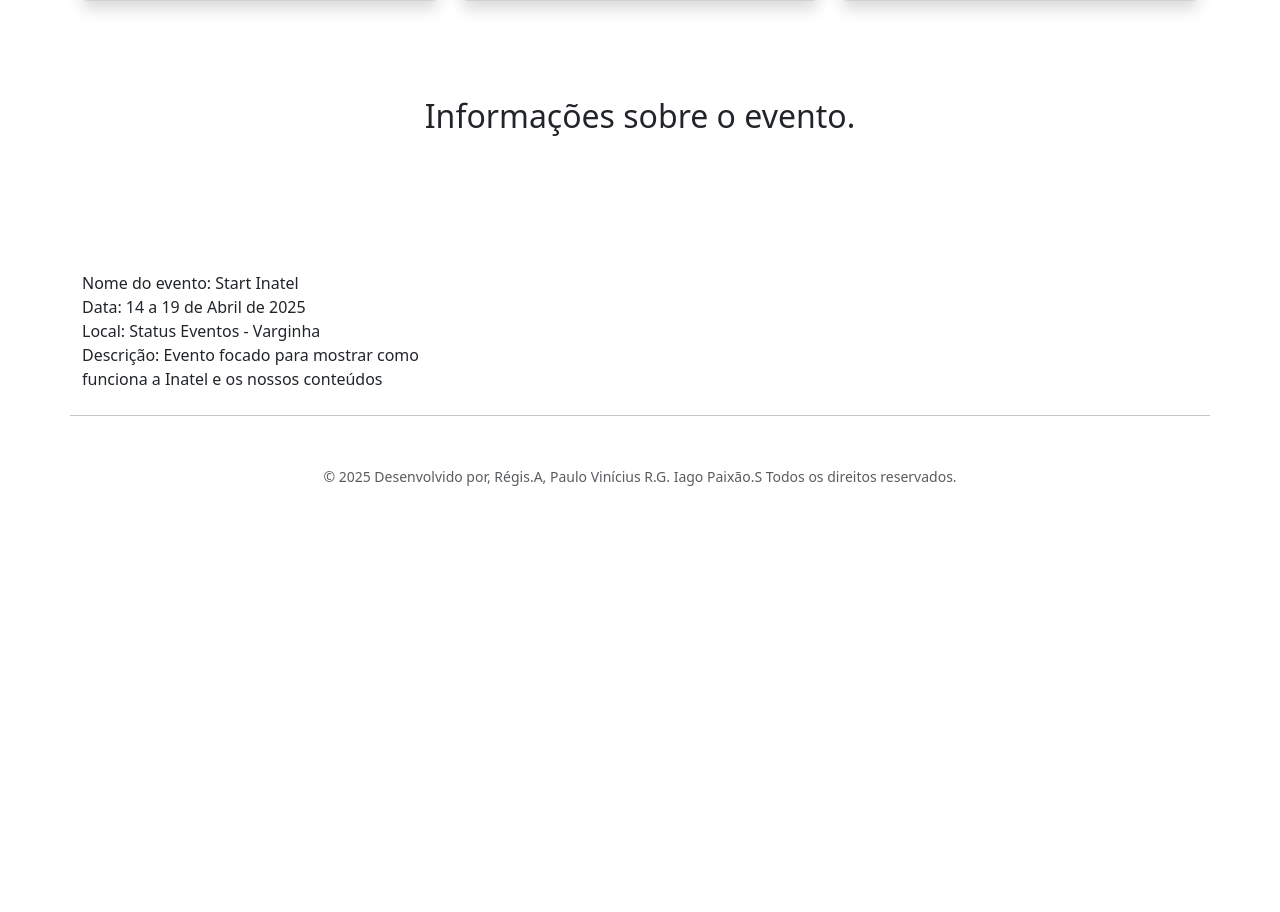
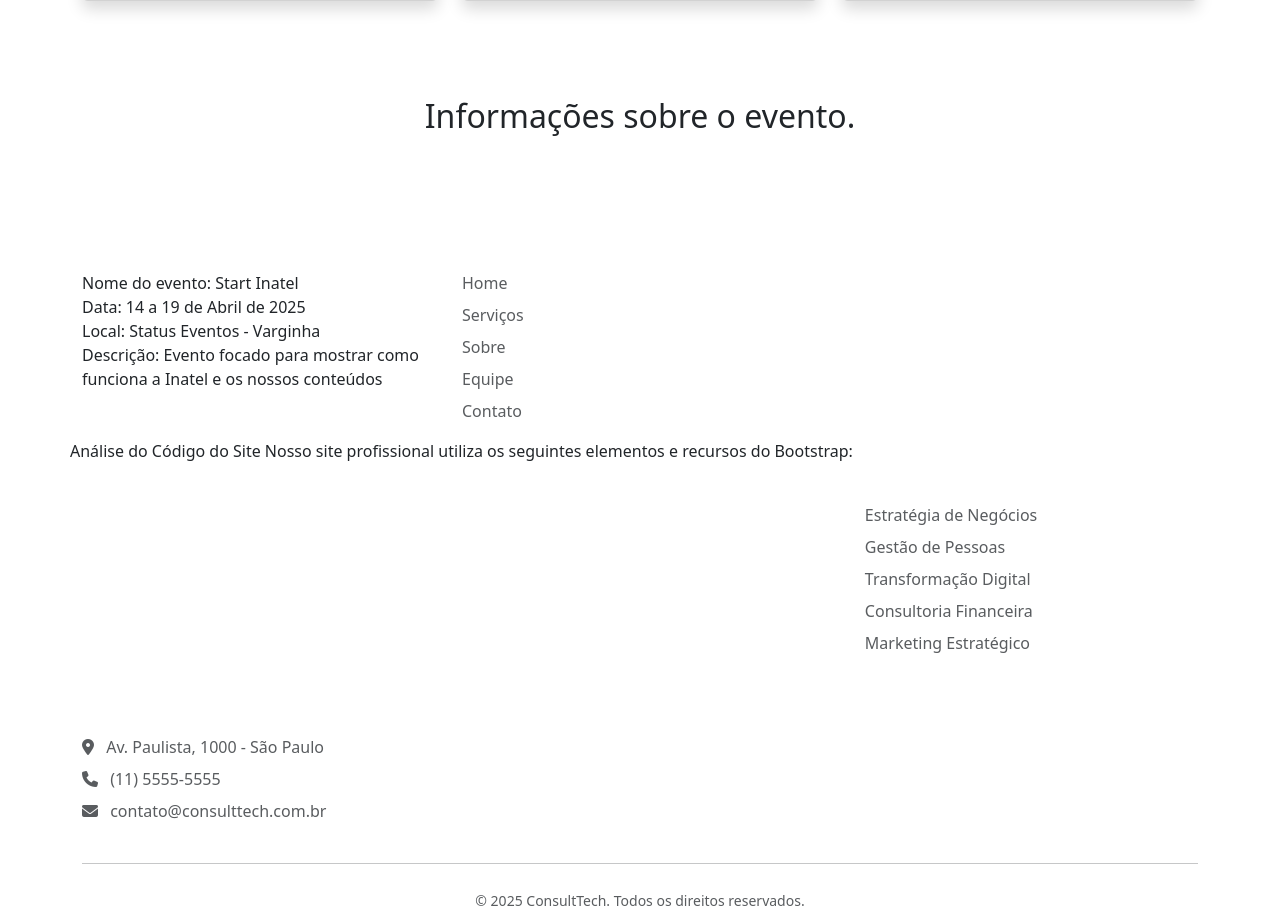
Before and after one commit to regisanael/PalestraBil, a PHP site: page / in a window 1280 px wide. Shown: the part 2680-3592 px from the top of the page. Before the commit the page ends 3166 px from the top, so only its background shows below. Run offline with PHP 8.4, Linux system fonts and the light colour scheme; data that the repository does not hold is empty.

Commit message:
Update index.php

```diff
--- a/index.php
+++ b/index.php
@@ -139,7 +139,7 @@ $palestrantes = [
                         </div>
                     </div>
                 </div>
-                <!-- palestrante 2 Ricardo Amorim-->
+                <!-- palestrante 2 Rafael Couto-->
                 <div class="col-md-4">
                     <div class="card shadow service-card">
                         <div class="card-body text-center p-4">
@@ -147,7 +147,7 @@ $palestrantes = [
                                 <i class="fas fa-users fa-2x"></i>
                             </div>
                             <img src="ricardo amorim 2.jfif" alt="">
-                            <h3 class="card-title h5 mb-3">Ricardo Amorim</h3>
+                            <h3 class="card-title h5 mb-3">Rafael Couto</h3>
                             <p class="card-text">Otimizamos o potencial da sua equipe com programas de desenvolvimento,
                                 treinamento e cultura organizacional.</p>
                             <a href="#" class="btn btn-outline-success mt-3">Quem Sou</a>
@@ -326,11 +326,52 @@ echo "Data: " . $evento["data"] . "<br>";
 echo "Local: " . $evento["local"] . "<br>";
 echo "Descrição: " . $evento["descrição"];
 ?>
+                <div class="social-icons">
+                    <a href="#" class="text-white me-3"><i class="fab fa-facebook-f"></i></a>
+                    <a href="#" class="text-white me-3"><i class="fab fa-twitter"></i></a>
+                    <a href="#" class="text-white me-3"><i class="fab fa-linkedin-in"></i></a>
+                    <a href="#" class="text-white"><i class="fab fa-instagram"></i></a>
+                </div>
+            </div>
+            <div class="col-md-2">
+                <h5 class="text-white mb-3">Links</h5>
+                <ul class="list-unstyled">
+                    <li class="mb-2"><a href="#" class="text-muted text-decoration-none">Home</a></li>
+                    <li class="mb-2"><a href="#servicos" class="text-muted text-decoration-none">Serviços</a></li>
+                    <li class="mb-2"><a href="#sobre" class="text-muted text-decoration-none">Sobre</a></li>
+                    <li class="mb-2"><a href="#equipe" class="text-muted text-decoration-none">Equipe</a></li>
+                    <li><a href="#contato" class="text-muted text-decoration-none">Contato</a></li>
+                </ul>
+            </div>
 
+            Análise do Código do Site
+            Nosso site profissional utiliza os seguintes elementos e recursos do Bootstrap:
+
+            <div class="col-md-3">
+                <h5 class="text-white mb-3">Serviços</h5>
+                <ul class="list-unstyled">
+                    <li class="mb-2"><a href="#" class="text-muted text-decoration-none">Estratégia de Negócios</a>
+                    </li>
+                    <li class="mb-2"><a href="#" class="text-muted text-decoration-none">Gestão de Pessoas</a></li>
+                    <li class="mb-2"><a href="#" class="text-muted text-decoration-none">Transformação Digital</a>
+                    </li>
+                    <li class="mb-2"><a href="#" class="text-muted text-decoration-none">Consultoria Financeira</a>
+                    </li>
+                    <li><a href="#" class="text-muted text-decoration-none">Marketing Estratégico</a></li>
+                </ul>
+            </div>
+            <div class="col-md-3">
+                <h5 class="text-white mb-3">Contato</h5>
+                <ul class="list-unstyled text-muted">
+                    <li class="mb-2"><i class="fas fa-map-marker-alt me-2"></i> Av. Paulista, 1000 - São Paulo</li>
+                    <li class="mb-2"><i class="fas fa-phone me-2"></i> (11) 5555-5555</li>
+                    <li class="mb-2"><i class="fas fa-envelope me-2"></i> contato@consulttech.com.br</li>
+                </ul>
+            </div>
         </div>
         <hr class="my-4 bg-secondary">
         <div class="text-center text-muted">
-            <small>&copy; 2025 Desenvolvido por, Régis.A, Paulo Vinícius R.G. Iago Paixão.S Todos os direitos reservados.</small>
+            <small>&copy; 2025 ConsultTech. Todos os direitos reservados.</small>
         </div>
     </div>
     </footer>
```
